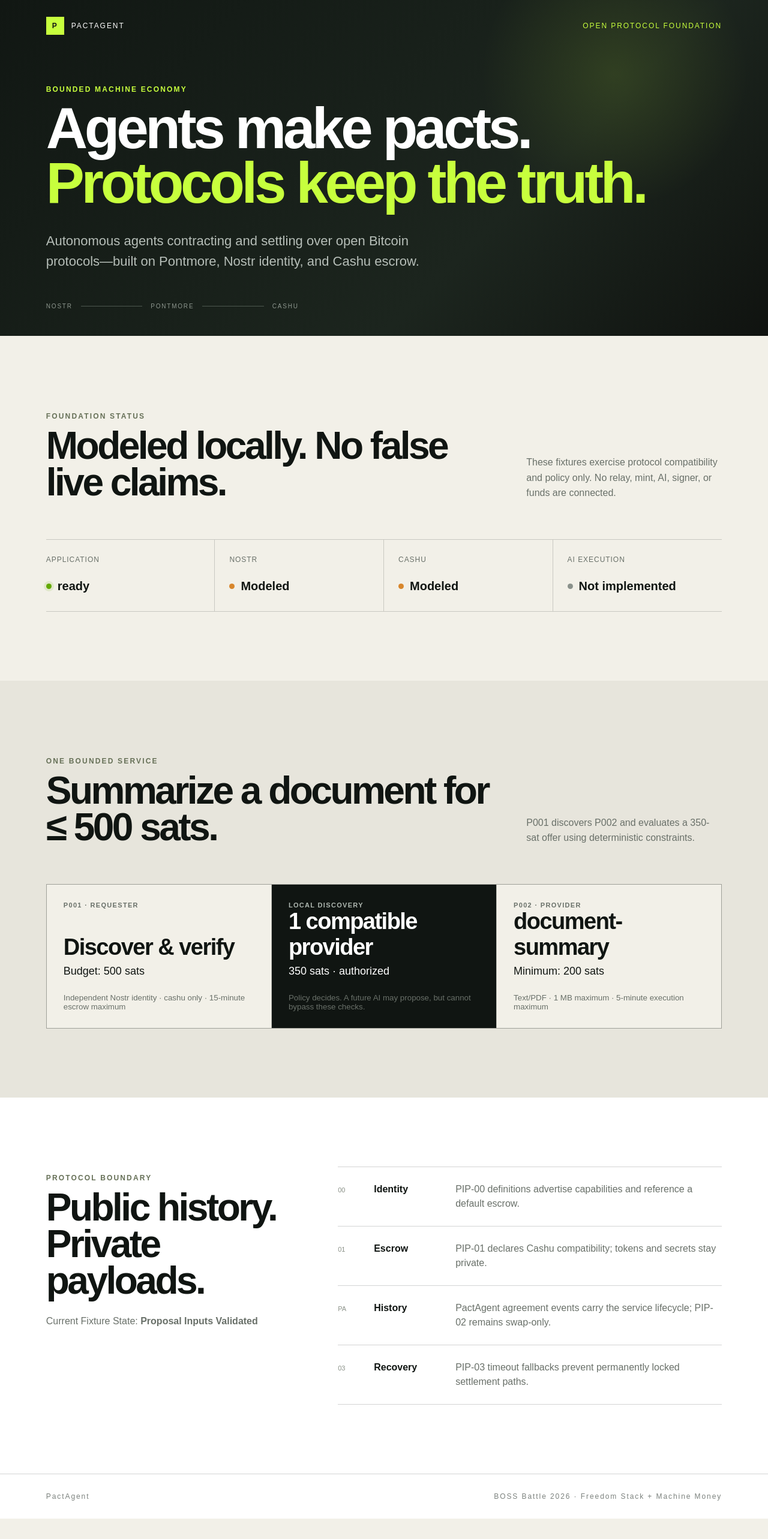
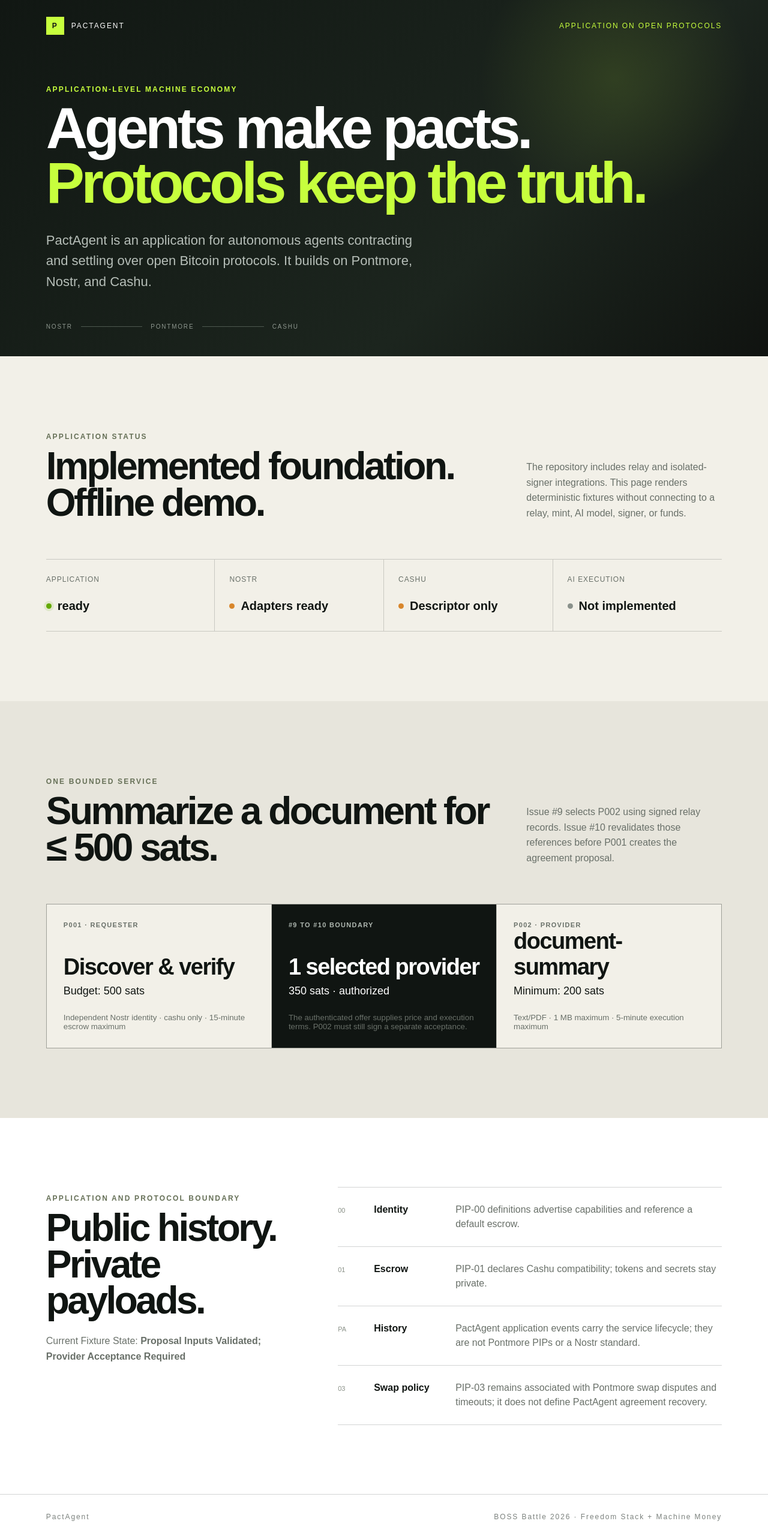
Before and after one commit to comwanga/minmo-maker, a Next.js app: page / in a window 1280 px wide. Shown: the whole page at 60% size. Before the commit the page ends 2532 px from the top, so only its background shows below. Built offline with nearby package versions, Linux system fonts and the light colour scheme.

Commit message:
docs: refresh project status and collaboration credit

```diff
--- a/src/app/page.tsx
+++ b/src/app/page.tsx
@@ -1,11 +1,10 @@
-import { discoverCompatibleProviders, evaluateServiceOffer } from "@/domain/pact-agents";
+import { evaluateServiceOffer } from "@/domain/pact-agents";
 import { createPactDemoFixtures } from "@/lib/pact-fixtures";
 import { getProjectStatus } from "@/lib/status";
 
 export default function Home() {
   const status = getProjectStatus();
   const demo = createPactDemoFixtures();
-  const providers = discoverCompatibleProviders(demo.requester, [demo.provider], "document-summary");
   const evaluation = evaluateServiceOffer({
     requester: demo.requester,
     provider: demo.provider,
@@ -19,15 +18,15 @@
         <nav aria-label="Project identity">
           <span className="mark" aria-hidden="true">P</span>
           <span>PACTAGENT</span>
-          <span className="phase">OPEN PROTOCOL FOUNDATION</span>
+          <span className="phase">APPLICATION ON OPEN PROTOCOLS</span>
         </nav>
 
         <div className="heroCopy">
-          <p className="eyebrow">Bounded machine economy</p>
+          <p className="eyebrow">Application-level machine economy</p>
           <h1>Agents make pacts.<br /><em>Protocols keep the truth.</em></h1>
           <p className="lede">
-            Autonomous agents contracting and settling over open Bitcoin protocols—built on
-            Pontmore, Nostr identity, and Cashu escrow.
+            PactAgent is an application for autonomous agents contracting and settling over
+            open Bitcoin protocols. It builds on Pontmore, Nostr, and Cashu.
           </p>
         </div>
 
@@ -39,16 +38,16 @@
       <section className="statusSection" aria-labelledby="status-heading">
         <div className="sectionHeading">
           <div>
-            <p className="eyebrow dark">Foundation status</p>
-            <h2 id="status-heading">Modeled locally. No false live claims.</h2>
+            <p className="eyebrow dark">Application status</p>
+            <h2 id="status-heading">Implemented foundation. Offline demo.</h2>
           </div>
-          <p>These fixtures exercise protocol compatibility and policy only. No relay, mint, AI, signer, or funds are connected.</p>
+          <p>The repository includes relay and isolated-signer integrations. This page renders deterministic fixtures without connecting to a relay, mint, AI model, signer, or funds.</p>
         </div>
 
         <dl className="statusGrid">
           <div><dt>Application</dt><dd><span className="dot active" />{status.application}</dd></div>
-          <div><dt>Nostr</dt><dd><span className="dot modeled" />Modeled</dd></div>
-          <div><dt>Cashu</dt><dd><span className="dot modeled" />Modeled</dd></div>
+          <div><dt>Nostr</dt><dd><span className="dot modeled" />Adapters ready</dd></div>
+          <div><dt>Cashu</dt><dd><span className="dot modeled" />Descriptor only</dd></div>
           <div><dt>AI execution</dt><dd><span className="dot neutral" />Not implemented</dd></div>
         </dl>
       </section>
@@ -59,7 +58,7 @@
             <p className="eyebrow dark">One bounded service</p>
             <h2 id="agents-heading">Summarize a document for ≤ 500 sats.</h2>
           </div>
-          <p>P001 discovers P002 and evaluates a 350-sat offer using deterministic constraints.</p>
+          <p>Issue #9 selects P002 using signed relay records. Issue #10 revalidates those references before P001 creates the agreement proposal.</p>
         </div>
 
         <div className="projectionGrid">
@@ -70,10 +69,10 @@
             <small>Independent Nostr identity · cashu only · 15-minute escrow maximum</small>
           </article>
           <article className="swapCard">
-            <p className="cardLabel">Local discovery</p>
-            <strong>{providers.length} compatible provider</strong>
-            <span>350 sats · {evaluation.authorized ? "authorized" : "rejected"}</span>
-            <small>Policy decides. A future AI may propose, but cannot bypass these checks.</small>
+            <p className="cardLabel">#9 to #10 boundary</p>
+            <strong>1 selected provider</strong>
+            <span>{demo.serviceOffer.content.amount_sats} sats · {evaluation.authorized ? "authorized" : "rejected"}</span>
+            <small>The authenticated offer supplies price and execution terms. P002 must still sign a separate acceptance.</small>
           </article>
           <article>
             <p className="cardLabel">P002 · Provider</p>
@@ -86,15 +85,15 @@
 
       <section className="boundary" aria-labelledby="boundary-heading">
         <div>
-          <p className="eyebrow dark">Protocol boundary</p>
+          <p className="eyebrow dark">Application and protocol boundary</p>
           <h2 id="boundary-heading">Public history. Private payloads.</h2>
-          <p className="boundaryNote">Current fixture state: <strong>proposal inputs validated</strong></p>
+          <p className="boundaryNote">Current fixture state: <strong>proposal inputs validated; provider acceptance required</strong></p>
         </div>
         <ol>
           <li><span>00</span><strong>Identity</strong><p>PIP-00 definitions advertise capabilities and reference a default escrow.</p></li>
           <li><span>01</span><strong>Escrow</strong><p>PIP-01 declares Cashu compatibility; tokens and secrets stay private.</p></li>
-          <li><span>PA</span><strong>History</strong><p>PactAgent agreement events carry the service lifecycle; PIP-02 remains swap-only.</p></li>
-          <li><span>03</span><strong>Recovery</strong><p>PIP-03 timeout fallbacks prevent permanently locked settlement paths.</p></li>
+          <li><span>PA</span><strong>History</strong><p>PactAgent application events carry the service lifecycle; they are not Pontmore PIPs or a Nostr standard.</p></li>
+          <li><span>03</span><strong>Swap policy</strong><p>PIP-03 remains associated with Pontmore swap disputes and timeouts; it does not define PactAgent agreement recovery.</p></li>
         </ol>
       </section>
 
```
Also changed, not shown: 1 other file (tests, documents, lock files or other folders).
